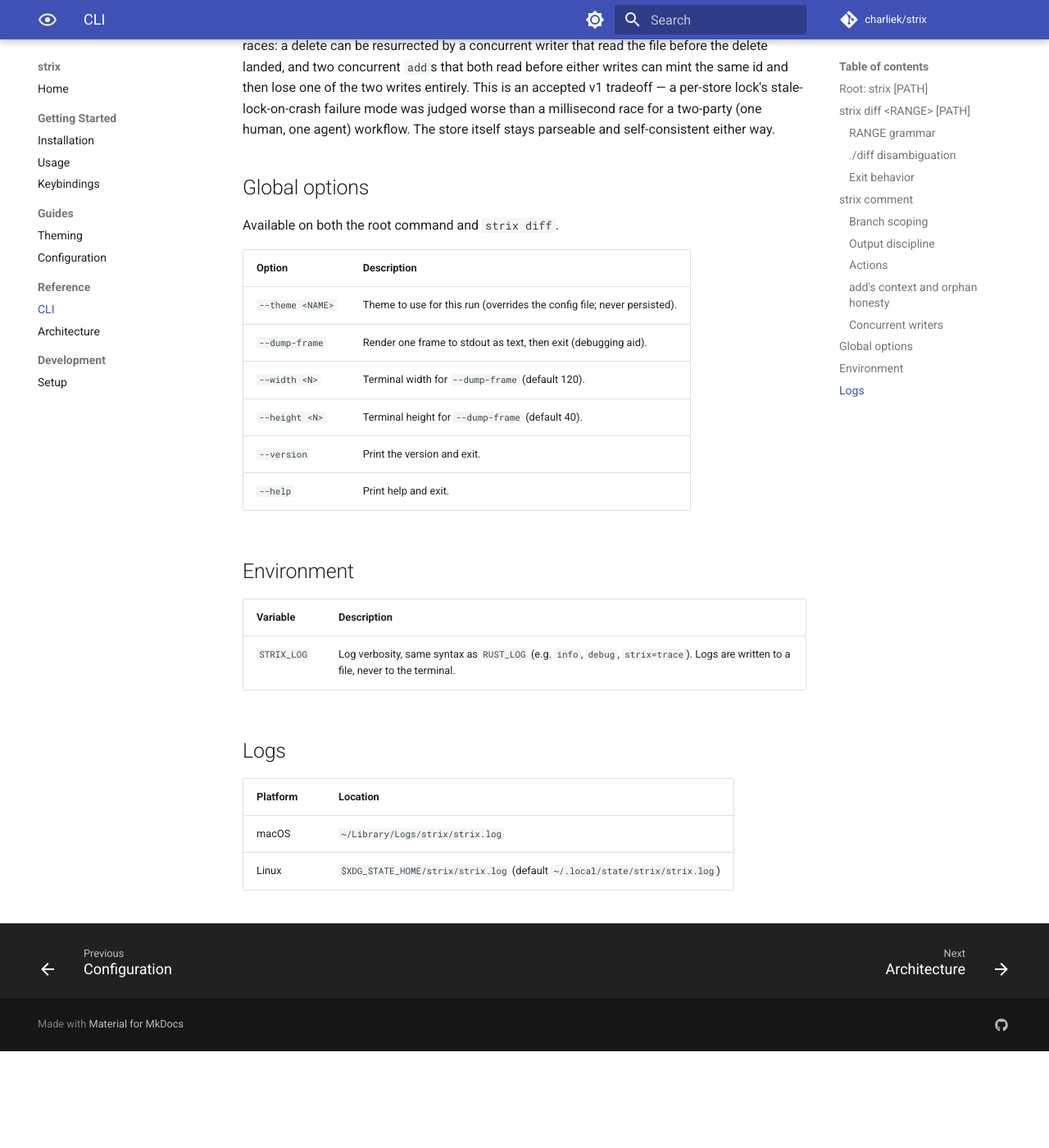
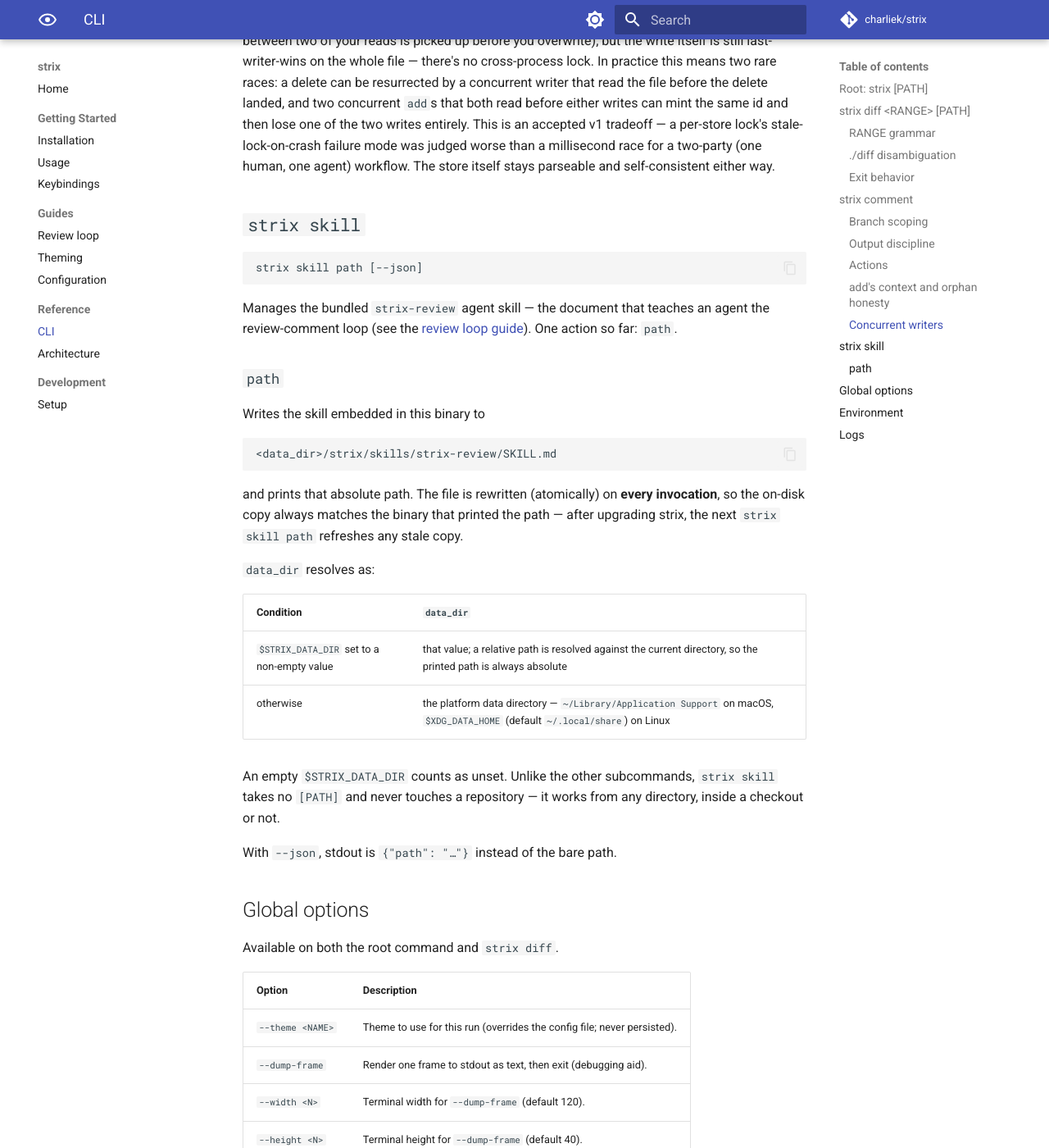
Before and after one commit to charliek/strix, an MkDocs documentation site: the page built from docs/reference/cli.md, in a window 1280 px wide and 1400 px high, scrolled down 5332 px. Shown: the whole window at 82% size. Built offline with MkDocs 1.6.1 and Material for MkDocs 9.7.7, drawn with Linux system fonts in a browser that asks for light colours; comment, search, counter and statistics services are not loaded; before the commit the page ends 6614 px from its top, so only the background shows below that; some of the changed text lies outside the part shown.

Commit message:
install: marketplace manifests, README loop section, review-loop guide, skill docs
C8 of plan 002. .claude-plugin/{marketplace,plugin}.json (validated
with claude plugin validate --strict and a local add/install smoke
test); README gains the Agent review loop install routes (skills.sh,
Claude Code marketplace, strix skill path); new docs/guides/
review-loop.md leads the Guides nav (human side, agent contract,
sharp edges); cli.md documents strix skill incl. STRIX_DATA_DIR
semantics; architecture notes the include_str distribution model;
index.md highlights updated.

Docs/manifest-only commit: gated by make check + make docs + plugin
validation instead of an external review pass.

Co-Authored-By: Claude Fable 5 <noreply@anthropic.com>
Claude-Session: https://claude.ai/code/session_01QEmgBH4r9VWCAqyTjfBoPA

````diff
--- a/docs/reference/cli.md
+++ b/docs/reference/cli.md
@@ -4,6 +4,7 @@
 strix [OPTIONS] [PATH]
 strix diff <RANGE> [PATH]
 strix comment [PATH] <list|add|rm|clear|gc>
+strix skill path [--json]
 ```
 
 The root form opens the staging view. `strix diff <RANGE>` opens a read-only
@@ -12,7 +13,8 @@ review session comparing two commits instead — see
 `strix comment` reads and edits the review-comments inbox for the checked-out
 branch without opening the TUI at all — the agent-facing surface for the
 comments a human leaves in a review session — see
-[`strix comment`](#strix-comment) below.
+[`strix comment`](#strix-comment) below. `strix skill` manages the bundled
+agent skill that teaches that workflow — see [`strix skill`](#strix-skill).
 
 ## Root: `strix [PATH]`
 
@@ -194,6 +196,42 @@ per-store lock's stale-lock-on-crash failure mode was judged worse than a
 millisecond race for a two-party (one human, one agent) workflow. The store
 itself stays parseable and self-consistent either way.
 
+## `strix skill`
+
+```text
+strix skill path [--json]
+```
+
+Manages the bundled `strix-review` agent skill — the document that teaches an
+agent the review-comment loop (see the
+[review loop guide](../guides/review-loop.md)). One action so far: `path`.
+
+### `path`
+
+Writes the skill embedded in this binary to
+
+```text
+<data_dir>/strix/skills/strix-review/SKILL.md
+```
+
+and prints that absolute path. The file is rewritten (atomically) on **every
+invocation**, so the on-disk copy always matches the binary that printed the
+path — after upgrading strix, the next `strix skill path` refreshes any stale
+copy.
+
+`data_dir` resolves as:
+
+| Condition | `data_dir` |
+|---|---|
+| `$STRIX_DATA_DIR` set to a non-empty value | that value; a relative path is resolved against the current directory, so the printed path is always absolute |
+| otherwise | the platform data directory — `~/Library/Application Support` on macOS, `$XDG_DATA_HOME` (default `~/.local/share`) on Linux |
+
+An empty `$STRIX_DATA_DIR` counts as unset. Unlike the other subcommands,
+`strix skill` takes no `[PATH]` and never touches a repository — it works
+from any directory, inside a checkout or not.
+
+With `--json`, stdout is `{"path": "…"}` instead of the bare path.
+
 ## Global options
 
 Available on both the root command and `strix diff`.
@@ -212,6 +250,7 @@ Available on both the root command and `strix diff`.
 | Variable    | Description                                                          |
 |-------------|----------------------------------------------------------------------|
 | `STRIX_LOG` | Log verbosity, same syntax as `RUST_LOG` (e.g. `info`, `debug`, `strix=trace`). Logs are written to a file, never to the terminal. |
+| `STRIX_DATA_DIR` | Overrides the data directory `strix skill path` materializes into (empty counts as unset; relative resolves against the current directory). |
 
 ## Logs
 
--- a/mkdocs.yml
+++ b/mkdocs.yml
@@ -83,6 +83,7 @@ nav:
       - Usage: getting-started/usage.md
       - Keybindings: getting-started/keybindings.md
   - Guides:
+      - Review loop: guides/review-loop.md
       - Theming: guides/theming.md
       - Configuration: guides/configuration.md
   - Reference:
````
Also changed, not shown: README.md (+26 -0 lines), docs/guides/review-loop.md (added, +106 -0 lines), docs/index.md (+6 -2 lines), docs/reference/architecture.md (+17 -2 lines), 2 other files.
